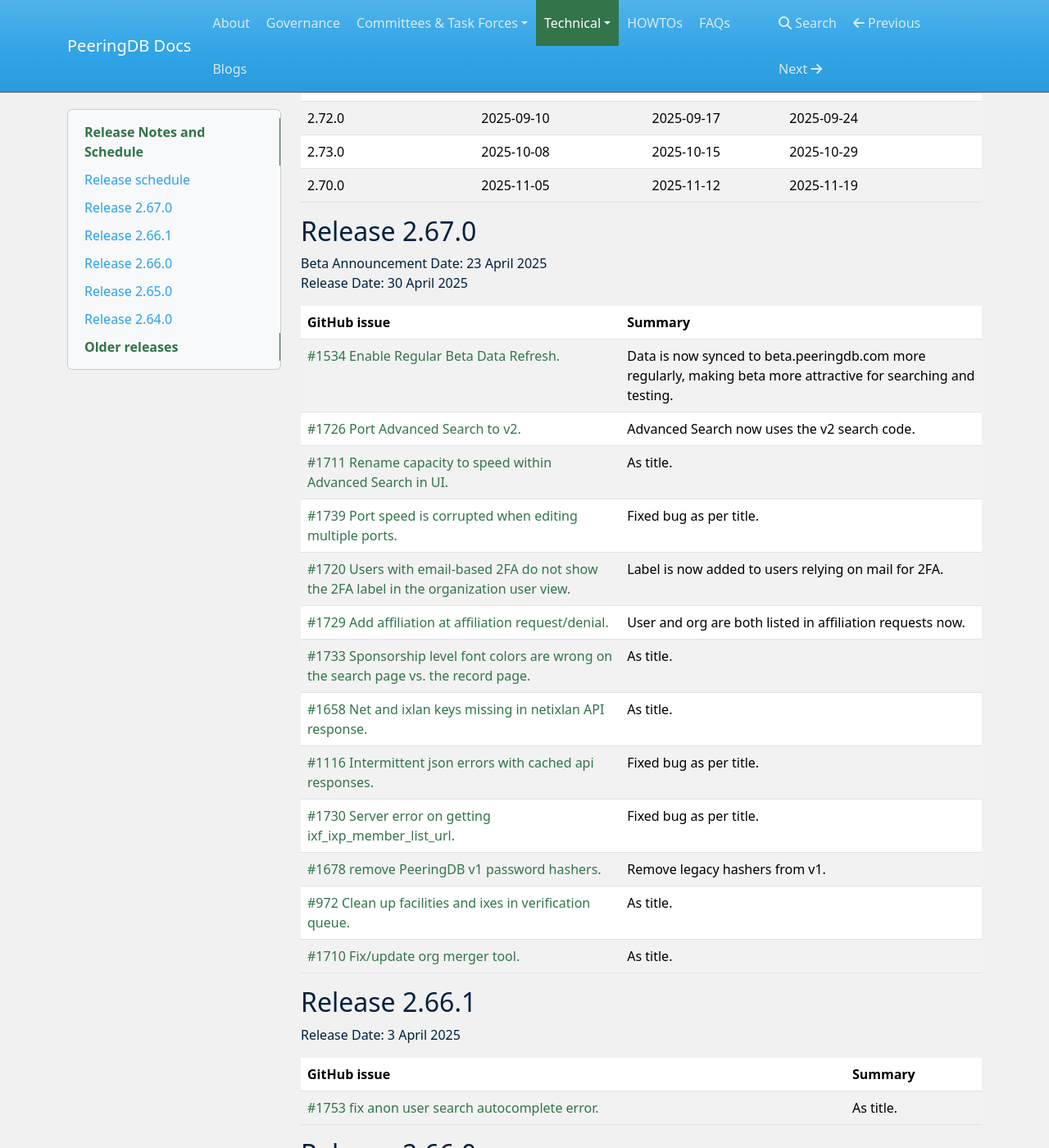
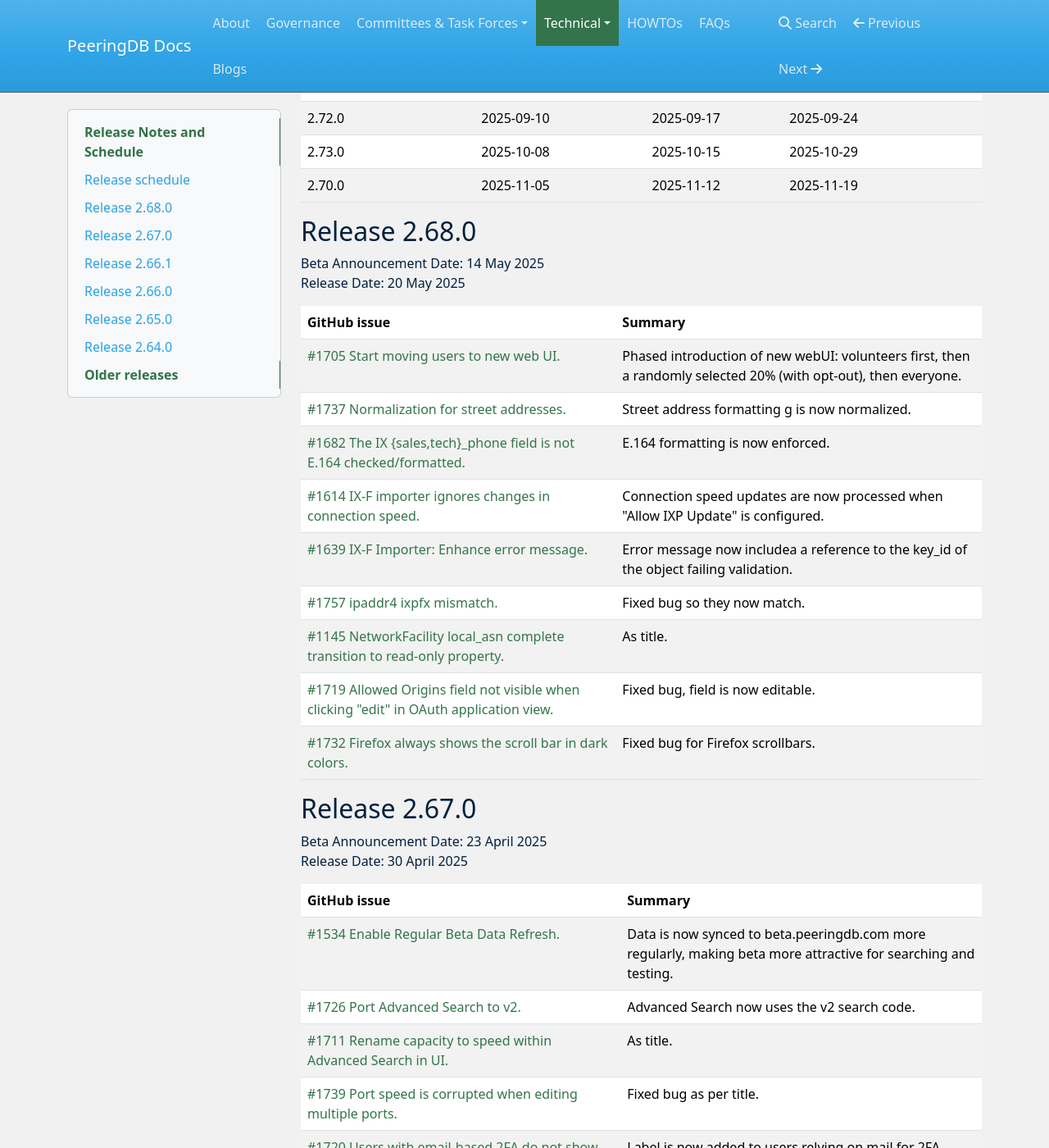
Before and after one commit to peeringdb/docs, an MkDocs documentation site: the page built from docs/release_notes/index.md, in a window 1280 px wide and 1400 px high, scrolled down 615 px. Shown: the whole window at 82% size. Built offline with MkDocs 1.6.1, drawn with Linux system fonts in a browser that asks for light colours; nearby versions of some CDN libraries.

Commit message:
Update index.md (#375)
Notes for release 2.68.0

```diff
--- a/docs/release_notes/index.md
+++ b/docs/release_notes/index.md
@@ -21,6 +21,24 @@
 | 2.72.0 | 2025-09-10 | 2025-09-17 | 2025-09-24 |
 | 2.73.0 | 2025-10-08 | 2025-10-15 | 2025-10-29 |
 | 2.70.0 | 2025-11-05 | 2025-11-12 | 2025-11-19 |
+
+## Release 2.68.0
+
+Beta Announcement Date: 14 May 2025
+Release Date: 20 May 2025
+
+| **GitHub issue** | **Summary** |
+| ----------------- | ----------- |
+| [#1705 Start moving users to new web UI.](https://github.com/peeringdb/peeringdb/issues/1705) | Phased introduction of new webUI: volunteers first, then a randomly selected 20% (with opt-out), then everyone.|
+| [#1737 Normalization for street addresses.](https://github.com/peeringdb/peeringdb/issues/1737) | Street address formatting g is now normalized.|
+| [#1682 The IX {sales,tech}_phone field is not E.164 checked/formatted.](https://github.com/peeringdb/peeringdb/issues/1682) | E.164 formatting is now enforced.|
+| [#1614 IX-F importer ignores changes in connection speed.](https://github.com/peeringdb/peeringdb/issues/1614) | Connection speed updates are now processed when "Allow IXP Update" is configured.|
+| [#1639 IX-F Importer: Enhance error message.](https://github.com/peeringdb/peeringdb/issues/1639) | Error message now includea a reference to the key_id of the object failing validation.|
+| [#1757 ipaddr4 ixpfx mismatch.](https://github.com/peeringdb/peeringdb/issues/1757) | Fixed bug so they now match.|
+| [#1145 NetworkFacility local_asn complete transition to read-only property.](https://github.com/peeringdb/peeringdb/issues/1145) | As title.|
+| [#1719 Allowed Origins field not visible when clicking "edit" in OAuth application view.](https://github.com/peeringdb/peeringdb/issues/1719) | Fixed bug, field is now editable.|
+| [#1732 Firefox always shows the scroll bar in dark colors.](https://github.com/peeringdb/peeringdb/issues/1732) | Fixed bug for Firefox scrollbars.|
+
 
 ## Release 2.67.0
 
```
